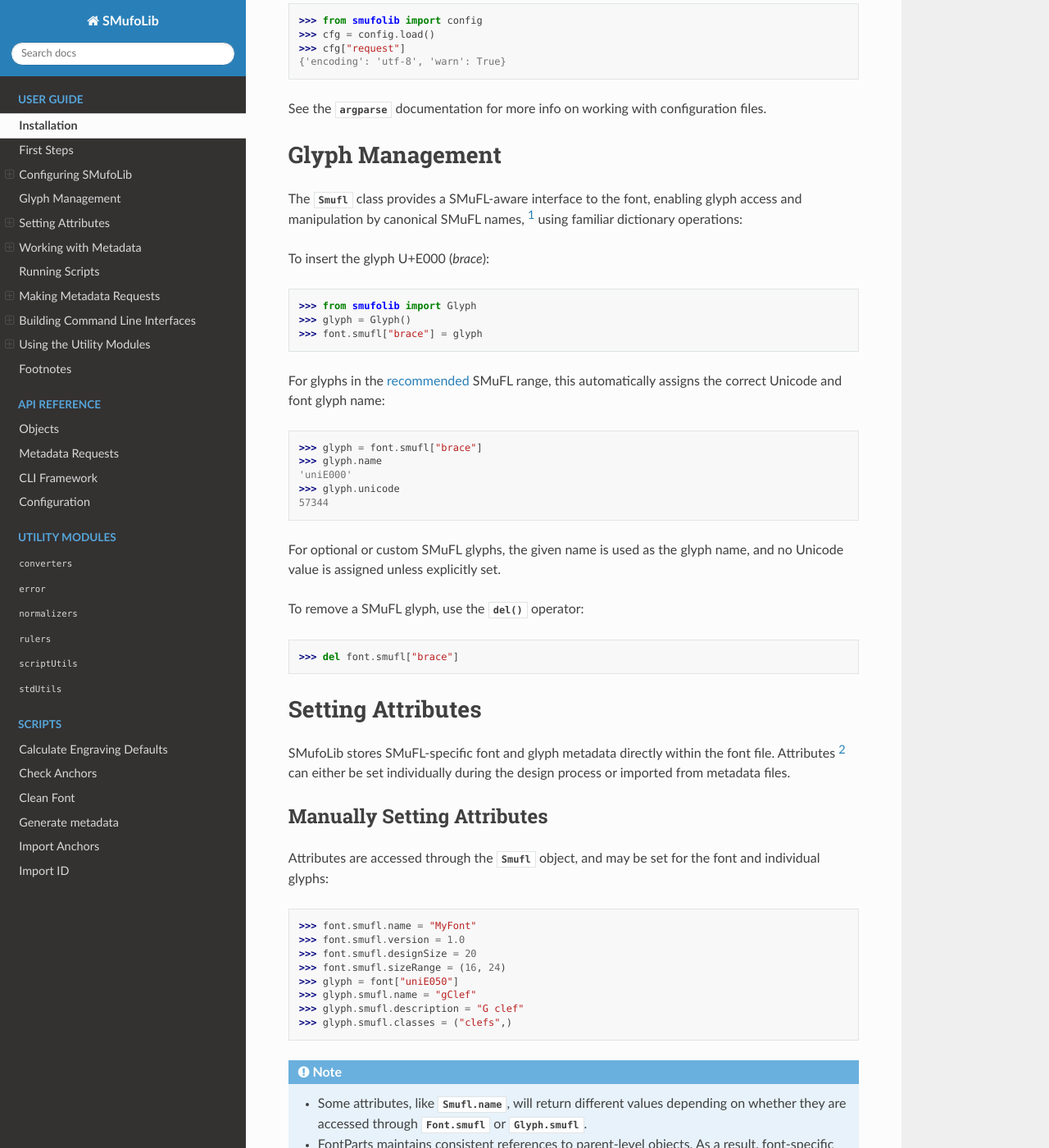
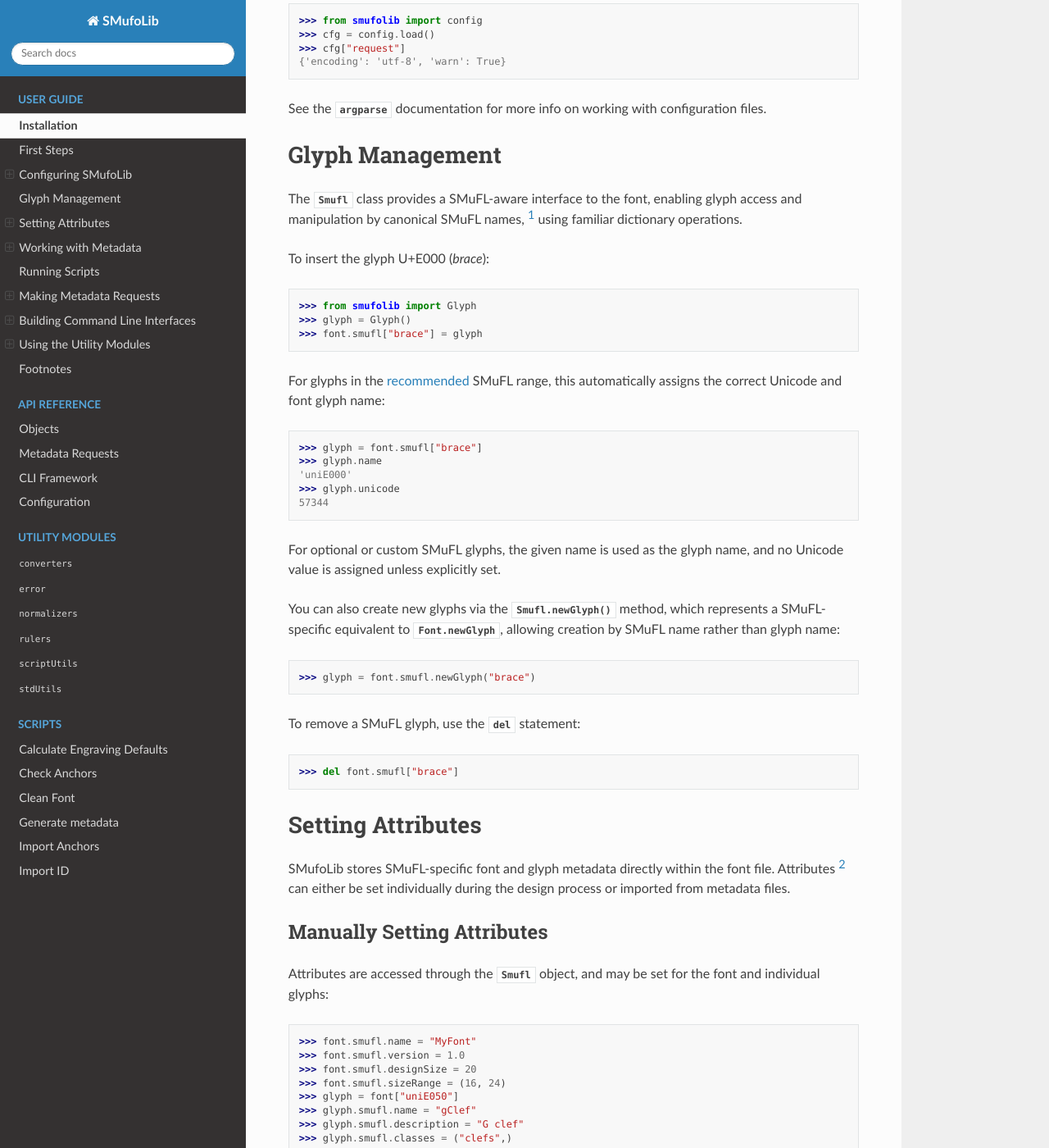
Before and after one commit to knutnergaard/smufolib, a Sphinx documentation site: the page built from docs/user_guide.rst, in a window 1280 px wide and 1400 px high, scrolled down 2435 px. Shown: the whole window at 82% size. Built offline with Sphinx 7.4.7 and the Read the Docs theme 3.1.0, drawn with Linux system fonts in a browser that asks for light colours.

Commit message:
Update user guide.

```diff
--- a/docs/user_guide.rst
+++ b/docs/user_guide.rst
@@ -118,7 +118,7 @@ Glyph Management
 ================
 
 The :class:`.Smufl` class provides a SMuFL-aware interface to the font, enabling glyph
-access and manipulation by canonical SMuFL names, [#]_ using familiar dictionary operations:
+access and manipulation by canonical SMuFL names, [#]_ using familiar dictionary operations.
 
 To insert the glyph U+E000 (*brace*):
 
@@ -135,9 +135,16 @@ SMuFL range, this automatically assigns the correct Unicode and font glyph name:
     >>> glyph.unicode
     57344
 
-For optional or custom SMuFL glyphs, the given name is used as the glyph name, and no Unicode value is assigned unless explicitly set.
+For optional or custom SMuFL glyphs, the given name is used as the glyph name, and no
+Unicode value is assigned unless explicitly set.
 
-To remove a SMuFL glyph, use the :meth:`del` operator:
+You can also create new glyphs via the :meth:`.Smufl.newGlyph` method, which represents
+a SMuFL-specific equivalent to :meth:`Font.newGlyph <fontParts.base.BaseFont.newGlyph>`, allowing creation by SMuFL name rather than glyph
+name:
+
+    >>> glyph = font.smufl.newGlyph("brace")
+
+To remove a SMuFL glyph, use the :keyword:`del` statement:
 
     >>> del font.smufl["brace"]
 
```
